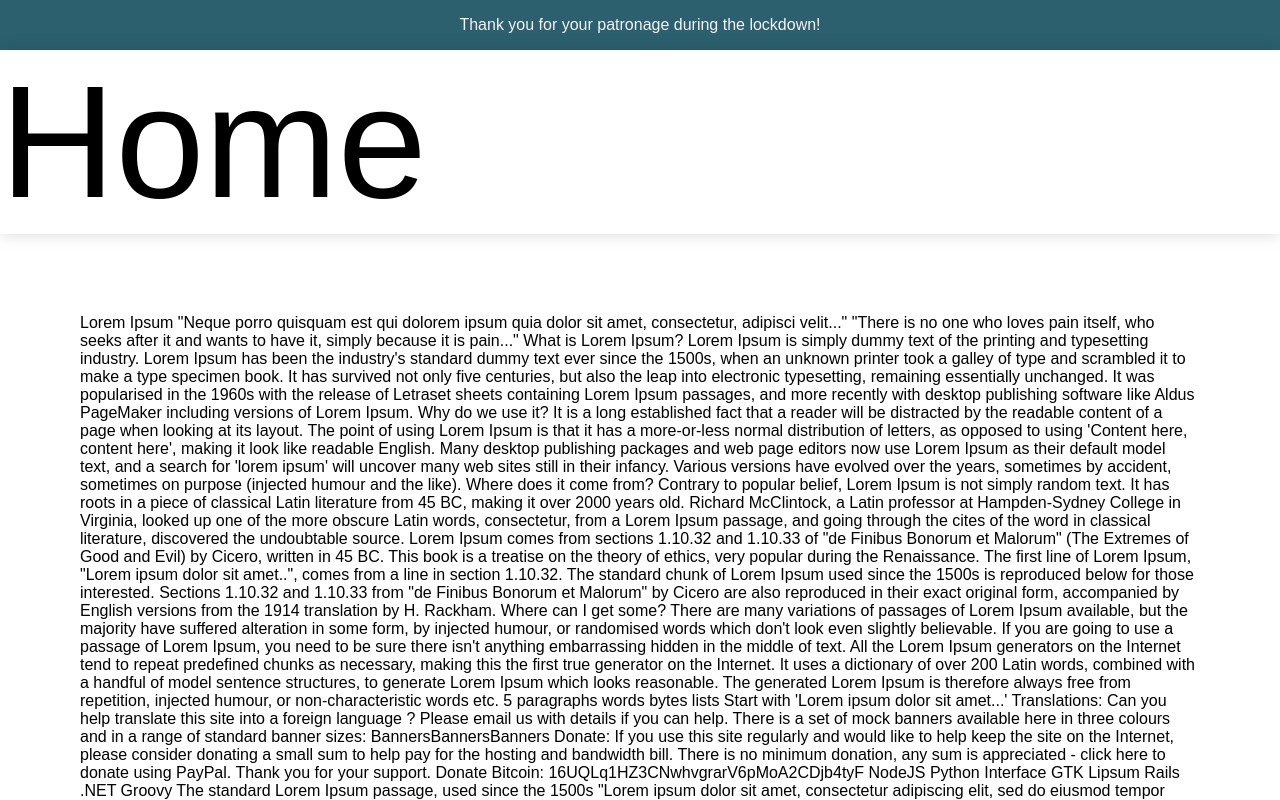
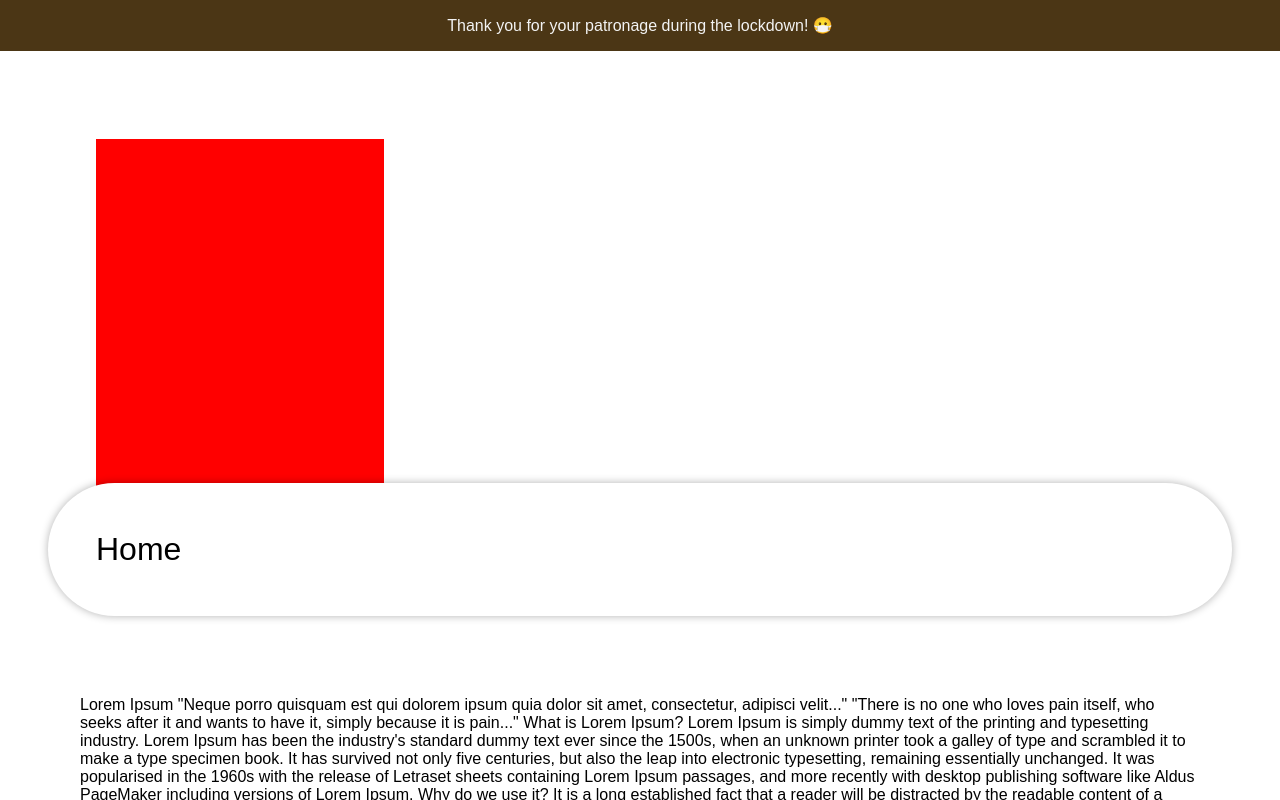
Before and after one commit to mrodz/the-spot, a React (Create React App) app: page / in a window 1280 px wide. Shown: the top 800 px of the page. Built offline with nearby package versions, Linux system fonts and the light colour scheme.

Commit message:
improved sticky banner

```diff
--- a/src/App.sass
+++ b/src/App.sass
@@ -1,17 +1,33 @@
 $white: rgb(243, 243, 243)
+
+.App
+  // display: flex
+  // flex-direction: column
+
+.App-top
+  // height: 100vh
+  // display: flex
+  // flex-direction: column
+  // overflow: visible
+
 
 .main-header
   position: -webkit-sticky // Safari
   position: sticky
+  // justify-self: flex-start
   background-color: $white
-  top: 0
+  top: 20px
+  border-radius: 100vmax
+  padding: 3rem
+  margin-left: 3rem
+  margin-right: 3rem
 
-  -webkit-box-shadow: 0 0 0.5rem 0 rgb(0 0 0 / 15%)
-  box-shadow: 0 0 1rem #00000026
+  -webkit-box-shadow: 0 0 0.5rem 0 rgb(0 0 0 / 30%)
+  box-shadow:  0 0 0.5rem 0 rgb(0 0 0 / 30%)
   background-color: #fff
 
 .appreciation
-  background-color: rgb(44, 96, 111)
+  background-color: rgb(75, 54, 21)
   color: $white
   text-align: center
   padding: 1rem
--- a/src/App.tsx
+++ b/src/App.tsx
@@ -8,20 +8,27 @@ function App() {
 
 	return (
 		<div className="App">
-			<div style={{ display: 'unset' }}>
+			{/* <div className="App-top"> */}
 			<div className="top-blurbs w-100">
-					<div className="appreciation">Thank you for your patronage during the lockdown!</div>
+				<div className="appreciation">Thank you for your patronage during the lockdown! &#x1F637;</div>
 			</div>
+
+			{
+				location.pathname === '/' && (
+					<Landing.Splash />
+				)
+			}
 			<header className="main-header">
-					<span style={{ fontSize: "1000%" }}>Home</span>
-
+				<span style={{ fontSize: "200%" }}>Home</span>
 			</header>
-			</div>
-			<div className="main-content">
+			{/* </div> */}
+			<div>
+				<main className="main-content">
 					<Routes location={location} key={location.pathname}>
 						<Route path="/" element={<Landing />}></Route>
 						<Route path="*" element={<NotFound />}></Route>
 					</Routes>
+				</main>
 			</div>
 		</div>
 	)
--- a/src/index.css
+++ b/src/index.css
@@ -3,3 +3,7 @@ body {
 	min-height: 100%;
 	font-family: Gotham A,Gotham B,sans-serif;
 }
+
+* {
+	overflow: visible;
+}
--- a/src/pages/Landing.sass
+++ b/src/pages/Landing.sass
@@ -1,2 +1,16 @@
 .w-100
 	width: 100%
+
+.rec-1
+	position: relative
+	left: 6rem
+	top: 4rem
+	width: 18rem
+	height: 24rem
+	background-color: red
+
+.rectangles
+	// display: flex
+	// flex-grow: 1
+	margin-top: 1.5rem
+	margin-bottom: 1.5rem
--- a/src/pages/Landing.tsx
+++ b/src/pages/Landing.tsx
@@ -1,6 +1,11 @@
 import "./Landing.sass";
 
-export const Landing = () => {
+type LandingElement = {
+	(): JSX.Element
+	Splash: () => JSX.Element
+}
+
+const Landing: LandingElement = () => {
 	return (
 		<div className="Landing">
 			<div className="w-100">
@@ -77,3 +82,13 @@ export const Landing = () => {
 		</div>
 	)
 }
+
+Landing.Splash = () => {
+	return (
+		<div className="rectangles">
+			<div className="rec-1"></div>
+		</div>
+	)
+}
+
+export { Landing }
```
Lines whose indentation alone changed are shown as unchanged.
